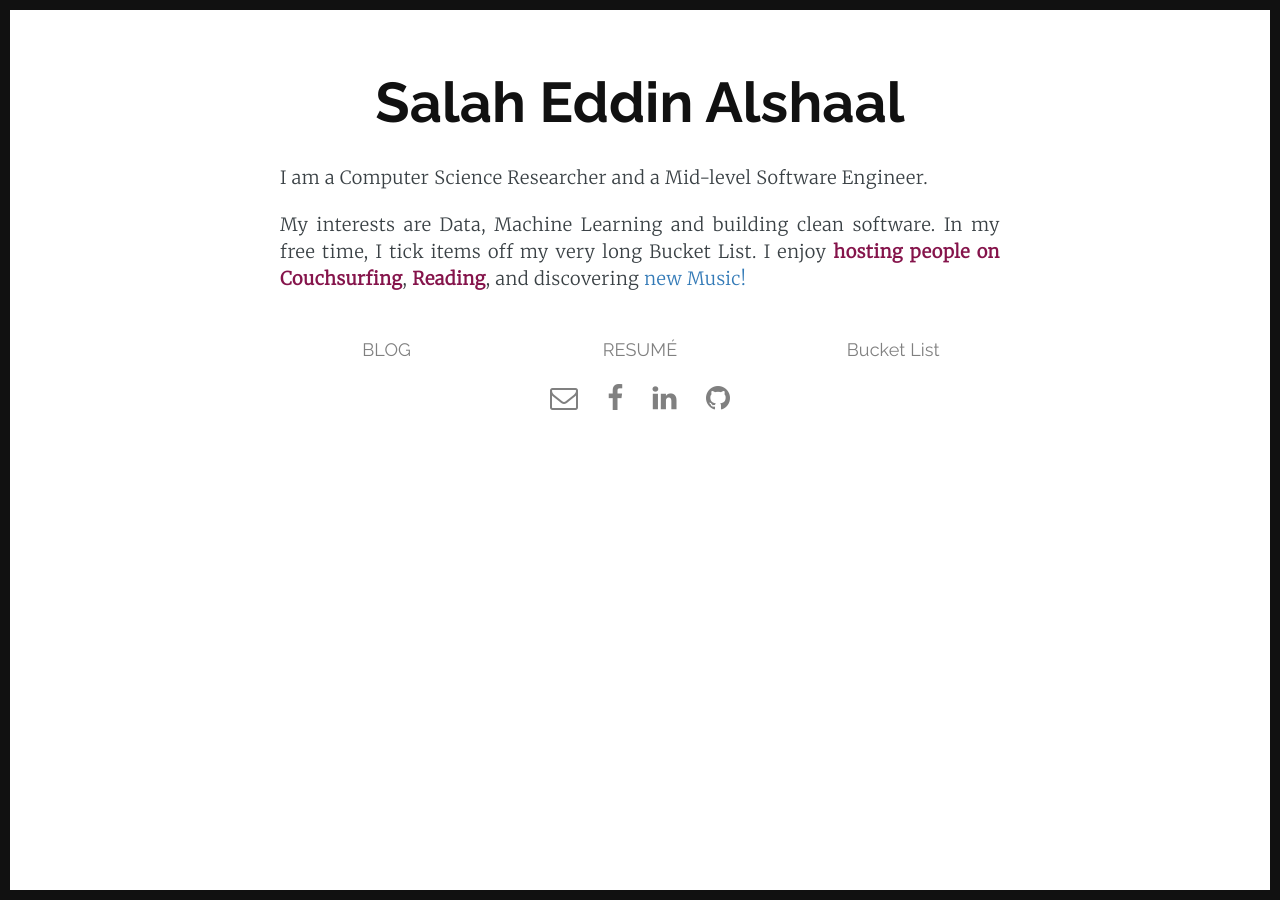
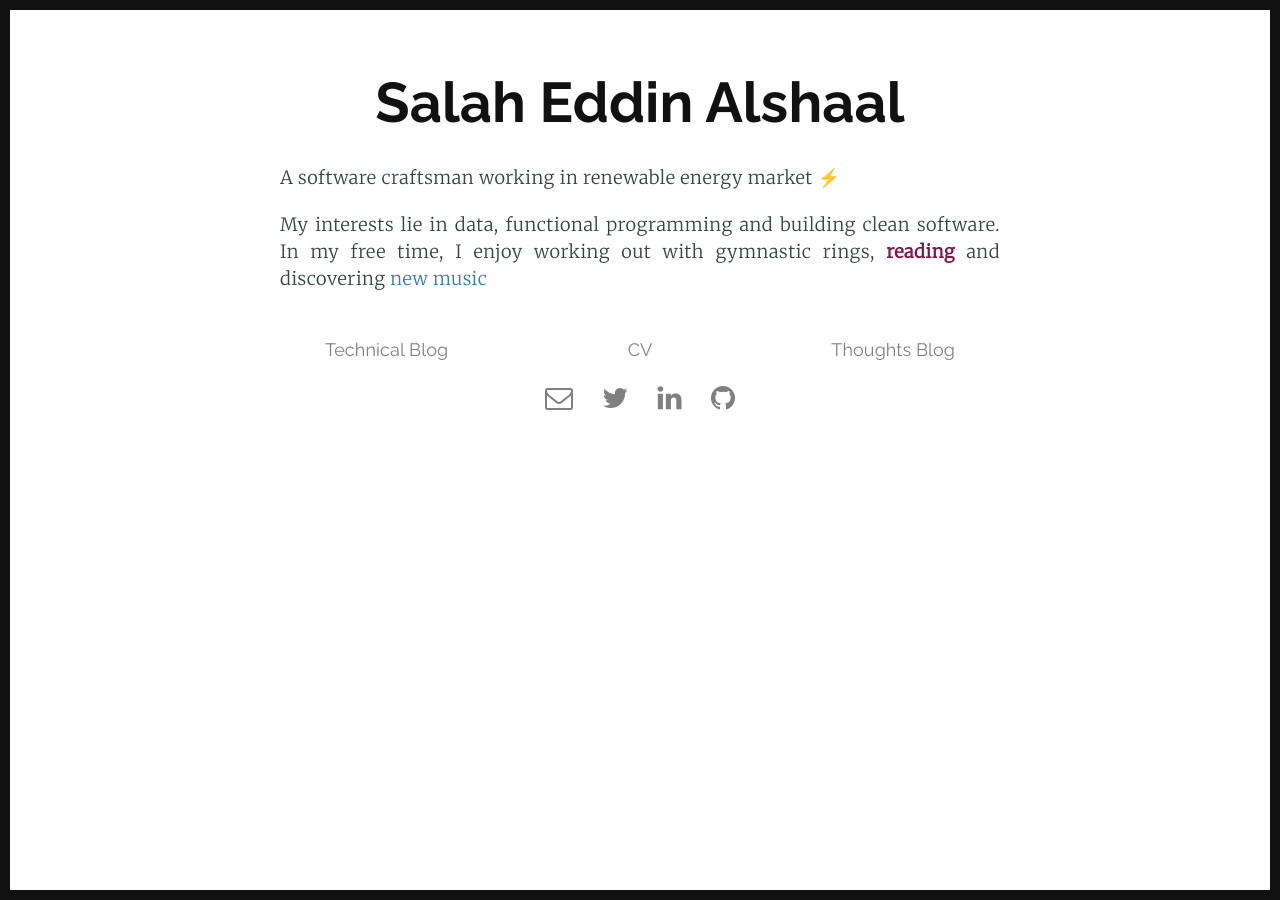
Before and after one commit to SalahEddin/SalahEddin.github.io, a Jekyll site: the page index.html, which Jekyll copies as it is, in a window 1280 px wide. Built offline with Jekyll 4.4.1, drawn with Linux system fonts in a browser that asks for light colours; nearby versions of some CDN libraries; Markdown is read by kramdown in place of the engine named in the settings.

```diff
--- a/index.html
+++ b/index.html
@@ -1,28 +1,43 @@
 <!DOCTYPE html>
 <html lang="en">
   <head>
-  <meta charset="UTF-8">
-  <meta http-equiv="X-UA-Compatible" content="IE=edge">
-  <meta name="viewport" content="width=device-width, initial-scale=1">
-  <meta name="description" content="Personal website of Salah Eddin Alshaal">
-  <meta name="author" content="Salah Eddin Alshaal">
-  <title></title>
+    <meta charset="UTF-8" />
+    <meta http-equiv="X-UA-Compatible" content="IE=edge" />
+    <meta name="viewport" content="width=device-width, initial-scale=1" />
+    <meta
+      name="description"
+      content="Personal website of Salah Eddin Alshaal"
+    />
+    <meta name="author" content="Salah Eddin Alshaal" />
+    <title>Salah Eddin Alshaal</title>
 
     <link rel="shortcut icon" href="./favicon.ico" />
 
     <!--Font Awesome-->
-  <link href="https://cdnjs.cloudflare.com/ajax/libs/font-awesome/4.5.0/css/font-awesome.min.css" media="all" rel="stylesheet" type="text/css">
+    <link
+      href="https://cdnjs.cloudflare.com/ajax/libs/font-awesome/4.5.0/css/font-awesome.min.css"
+      media="all"
+      rel="stylesheet"
+      type="text/css"
+    />
 
     <!--Bootstrap-->
-  <link rel="stylesheet" href="https://maxcdn.bootstrapcdn.com/bootstrap/3.3.6/css/bootstrap.min.css" integrity="sha384-1q8mTJOASx8j1Au+a5WDVnPi2lkFfwwEAa8hDDdjZlpLegxhjVME1fgjWPGmkzs7" crossorigin="anonymous">
+    <link
+      rel="stylesheet"
+      href="https://maxcdn.bootstrapcdn.com/bootstrap/3.3.6/css/bootstrap.min.css"
+      integrity="sha384-1q8mTJOASx8j1Au+a5WDVnPi2lkFfwwEAa8hDDdjZlpLegxhjVME1fgjWPGmkzs7"
+      crossorigin="anonymous"
+    />
 
     <!--Custom CSS-->
-  <link rel="stylesheet" href="./assets/css/index.css">
+    <link rel="stylesheet" href="./assets/css/index.css" />
   </head>
   <body>
     <div id="content">
       <div class="container">
-      <div class="col-md-8 col-md-offset-2 col-sm-10 col-sm-offset-1 col-xs-10 col-xs-offset-1">
+        <div
+          class="col-md-8 col-md-offset-2 col-sm-10 col-sm-offset-1 col-xs-10 col-xs-offset-1"
+        >
           <div class="row">
             <div class="text-center">
               <h1 id="name">Salah Eddin Alshaal</h1>
@@ -31,40 +46,71 @@
           <div class="row">
             <div id="bio">
               <p class="text-justify">
-                I am a Computer Science Researcher and a Mid-level Software Engineer.
+                A software craftsman working in renewable energy market ⚡️
               </p>
-
               <p class="text-justify">
-                My interests are Data, Machine Learning and building clean software. In my free time, I tick items off my very long Bucket List. I enjoy <a target="_blank" class="special-link" href="https://www.couchsurfing.com/people/salah-alshaal">hosting people on Couchsurfing</a>,
-                <a target="_blank" class="special-link" href="https://www.goodreads.com/user/show/5277146-salah">Reading</a>, and discovering <a href="https://soundcloud.com/salah-sh-1">new Music!</a>
+                My interests lie in data, functional programming and building
+                clean software. In my free time, I enjoy working out with
+                gymnastic rings,
+                <a
+                  target="_blank"
+                  class="special-link"
+                  href="https://www.goodreads.com/user/show/5277146-salah"
+                  >reading</a
+                >
+                and discovering
+                <a
+                  href="https://open.spotify.com/user/11123926724?si=93FzlsB1SIS_wzauUbGqvQ"
+                  >new music</a
+                >
               </p>
             </div>
           </div>
-        <br>
+          <br />
           <div class="row">
             <div class="container-fluid">
               <div class="row text-justify">
                 <!--<div class="col-md-8 col-md-offset-2">-->
                 <div id="main-links" class="text-center">
                   <div class="col-3">
-                    <a class="link" href="https://ultimatecode.wordpress.com"><span>BLOG</span></a>
+                    <a class="link" href="https://ultimatecode.wordpress.com"
+                      ><span>Technical Blog</span></a
+                    >
                   </div>
                   <div class="col-3">
-                    <a class="link" href="./sealshaalCV.pdf"><span>RESUMÉ</span></a>
+                    <a class="link" href="./sealshaalCV.pdf"><span>CV</span></a>
                   </div>
                   <div class="col-3">
-                    <a class="link" href="http://www.bucketlistly.com/users/sealshaal"><span>Bucket List</span></a>
+                    <a class="link" href="https://made-in-syria.netlify.app/"
+                      ><span>Thoughts Blog</span></a
+                    >
                   </div>
                 </div>
-              <!--</div>-->
               </div>
               <div class="row text-justify">
                 <div class="col-md-6 col-md-offset-3">
                   <div class="text-center">
-                  <a class="link" href="mailto:sealshaal@outlook.com"><i class="fa fa-envelope-o fa-2x"></i></a>
-                  <a class="link" target="_blank" href="https://www.facebook.com/salah.sh.14"><i class="fa fa-facebook fa-2x"></i></a>
-                  <a class="link" target="_blank" href="https://www.linkedin.com/in/salshaal/"><i class="fa fa-linkedin fa-2x"></i></a>
-                  <a class="link" target="_blank" href="https://github.com/SalahEddin"><i class="fa fa-github fa-2x"></i></a>
+                    <a class="link" href="mailto:sealshaal@outlook.com"
+                      ><i class="fa fa-envelope-o fa-2x"></i
+                    ></a>
+                    <a
+                      class="link"
+                      target="_blank"
+                      href="https://twitter.com/baklawadaddy"
+                      ><i class="fa fa-twitter fa-2x"></i
+                    ></a>
+                    <a
+                      class="link"
+                      target="_blank"
+                      href="https://www.linkedin.com/in/salshaal/"
+                      ><i class="fa fa-linkedin fa-2x"></i
+                    ></a>
+                    <a
+                      class="link"
+                      target="_blank"
+                      href="https://github.com/SalahEddin"
+                      ><i class="fa fa-github fa-2x"></i
+                    ></a>
                   </div>
                 </div>
               </div>
```
Also changed, not shown: other parts of index.html (+5 -1 lines). Lines whose indentation alone changed are shown as unchanged.
